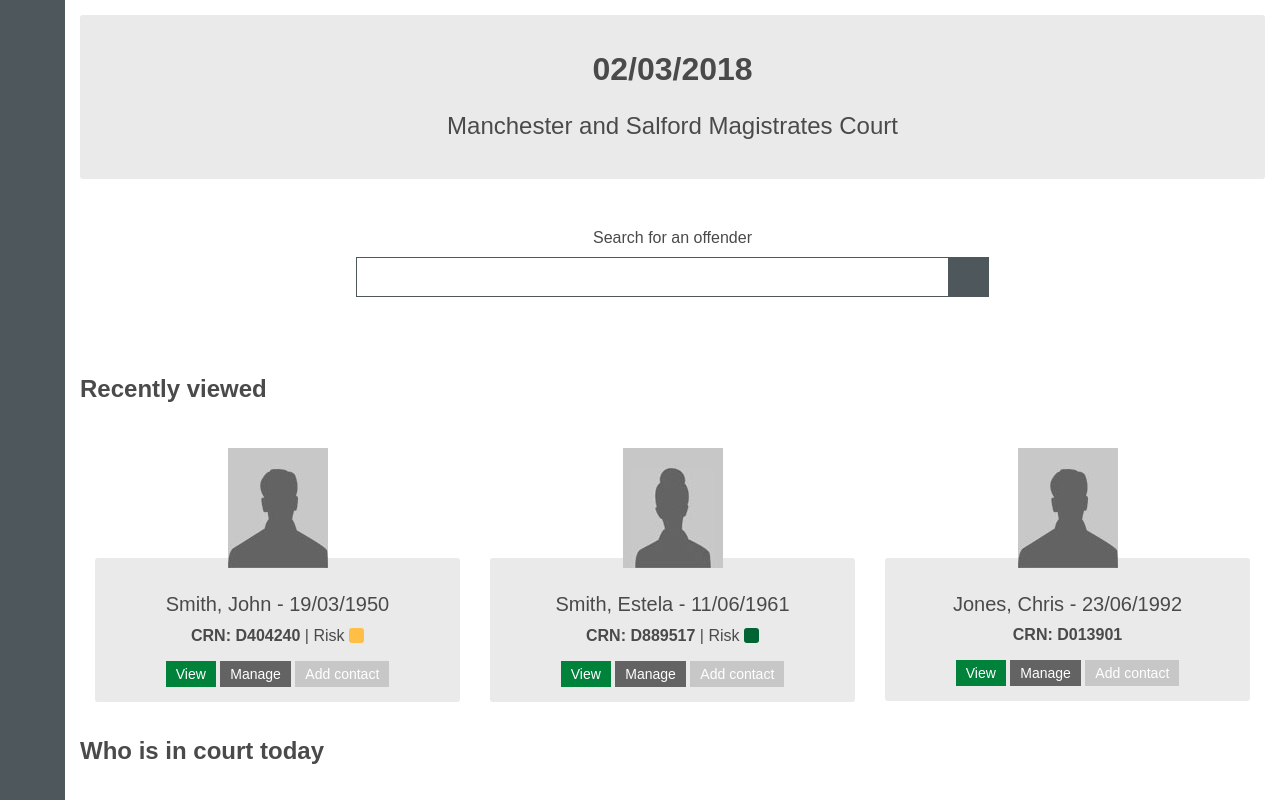
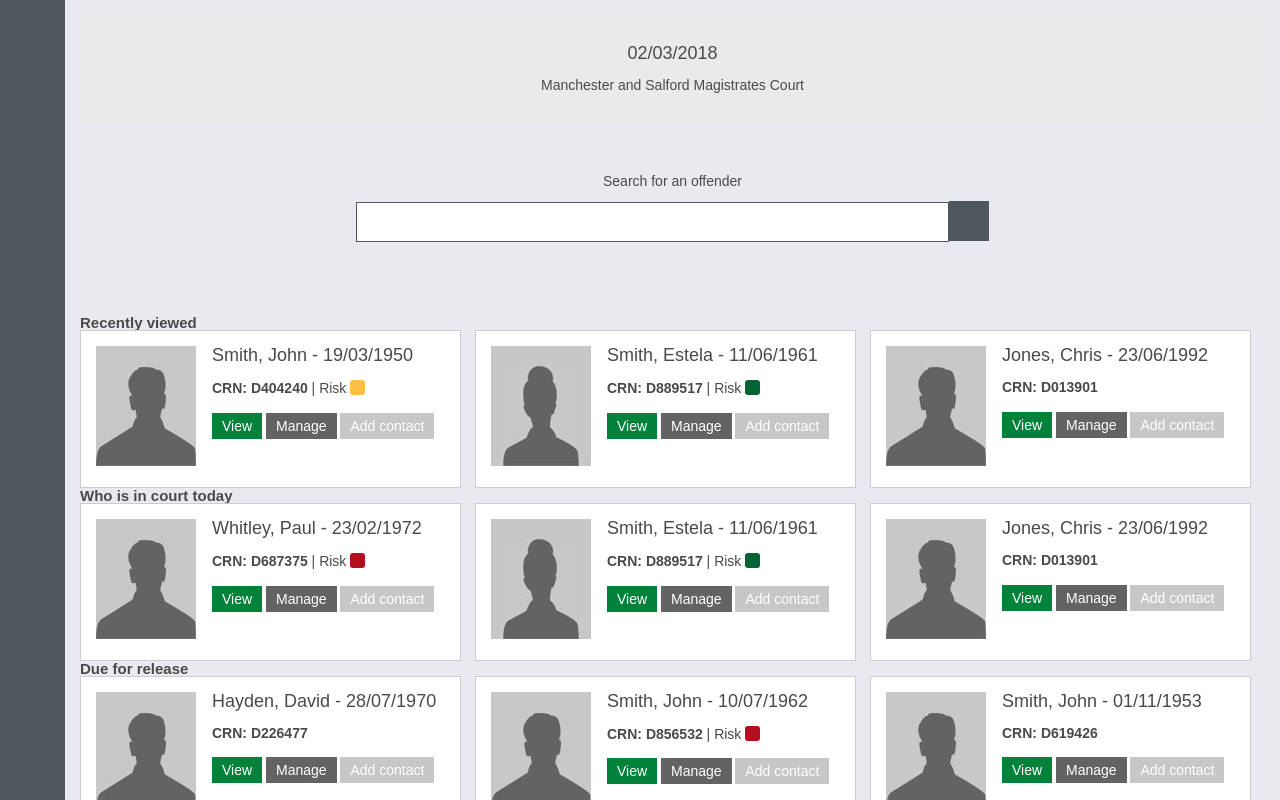
Before and after one commit to ministryofjustice/new-probation-services, a React (Create React App) app: page / in a window 1280 px wide. Shown: the top 800 px of the page. Built offline with nearby package versions, Linux system fonts and the light colour scheme; a web font is replaced by a local one.

Commit message:
Init commit

```diff
--- a/package.json
+++ b/package.json
@@ -46,9 +46,9 @@
     "flow-bin": "0.66.0",
     "husky": "0.14.3",
     "lint-staged": "7.0.0",
-    "node-sass-chokidar": "0.0.3",
+    "node-sass-chokidar": "1.0.1",
     "npm-run-all": "4.1.2",
-    "prettier": "1.11.0",
+    "prettier": "1.11.1",
     "react-test-renderer": "16.2.0",
     "sinon": "4.4.2"
   }
--- a/src/index.scss
+++ b/src/index.scss
@@ -24,3 +24,6 @@
 @import './styles/panel';
 @import './styles/timeline';
 @import './styles/typography';
+
+@import './styles/container';
+@import './styles/images';
--- a/src/scenes/current-cases/components/OffenderPanel.js
+++ b/src/scenes/current-cases/components/OffenderPanel.js
@@ -22,11 +22,18 @@
     const offender = this.props.data;
 
     return (
-      <div className="padding">
-        <div className="photo-holder inline">
+      <div className="primary-container space-between">
+        <table role="presentation">
+          <tbody>
+            <tr>
+              <td>
                 <img
+                  className="image-offender"
                   alt={
-              'Photograph of ' + offender.SURNAME + ', ' + offender.FIRST_NAME
+                    'Photograph of ' +
+                    offender.SURNAME +
+                    ', ' +
+                    offender.FIRST_NAME
                   }
                   src={
                     offender.GENDER_ID === 545
@@ -34,14 +41,17 @@
                       : '/images/placeholder_f.jpg'
                   }
                 />
-        </div>
-        <div className="panel header">
-          <p className="text-medium no-margin-bottom">
-            {offender.SURNAME + ', ' + offender.FIRST_NAME} -{' '}
-            {Utils.pipeDate(offender.DATE_OF_BIRTH_DATE)}
-          </p>
+              </td>
+              <td>
+                <h1>
+                  {offender.SURNAME +
+                    ', ' +
+                    offender.FIRST_NAME +
+                    ' - ' +
+                    Utils.pipeDate(offender.DATE_OF_BIRTH_DATE)}
+                </h1>
                 <p className="margin-top small">
-            <span className="text-extra-bold">CRN: {offender.CRN}</span>
+                  <span className="text-x-bold">CRN: {offender.CRN}</span>
 
                   {offender.CURRENT_HIGHEST_RISK_COLOUR !== null && (
                     <span id="risk">
@@ -65,7 +75,10 @@
                 </button>{' '}
                 <button className="tiny inline-secondary">Manage</button>{' '}
                 <button className="tiny">Add contact</button>
-        </div>
+              </td>
+            </tr>
+          </tbody>
+        </table>
       </div>
     );
   }
--- a/src/scenes/search/components/Result.js
+++ b/src/scenes/search/components/Result.js
@@ -169,7 +169,7 @@
               </td>
               <td>
                 {!restricted && (
-                  <span className="text-large">
+                  <h1>
                     <Highlighter
                       highlightClassName="highlight"
                       searchWords={searched}
@@ -182,15 +182,15 @@
                         Utils.pipeDate(data.DATE_OF_BIRTH_DATE)
                       }
                     />
-                  </span>
+                  </h1>
                 )}
 
                 {!!restricted && (
-                  <span className="text-large">
+                  <h1>
                     {data.CURRENT_RESTRICTION
                       ? 'Restricted information'
                       : 'Excluded information'}
-                  </span>
+                  </h1>
                 )}
 
                 <p className="no-margin bottom">
--- a/src/scenes/search/components/Search.js
+++ b/src/scenes/search/components/Search.js
@@ -286,7 +286,7 @@
             this.state.hits <= 0 && <div>&nbsp;</div>}
         </div>
         <div>
-          <h2>
+          <p className="text-grey">
             {this.state.searchParams.length > 0 &&
               this.state.hits !== -1 && (
                 <span>
@@ -305,7 +305,7 @@
                   )}
                 </span>
               )}{' '}
-          </h2>
+          </p>
 
           {this.state.serverError && (
             <p className="error-message">
--- a/src/styles/_base.scss
+++ b/src/styles/_base.scss
@@ -1,3 +1,5 @@
+@import 'palette';
+
 *,
 *:before,
 *:after {
@@ -12,7 +14,7 @@
   margin: 0;
   padding: 0;
   font-family: sans-serif;
-  background: white;
+  background: $app-bg;
   color: $body-text;
   font-weight: 200;
 }
--- a/src/styles/_colours.scss
+++ b/src/styles/_colours.scss
@@ -33,3 +33,5 @@
 $risk-green: #006435;
 $risk-yellow: #ffbf47;
 $risk-red: #b10e1e;
+
+$text-grey: #9b9b9b;
--- /dev/null
+++ b/src/styles/_container.scss
@@ -0,0 +1,12 @@
+@import 'palette';
+@import 'spacing';
+
+.primary-container {
+  background: $primary-card-bg;
+  border: $primary-borders 1px solid;
+  padding: 0 $standard-space;
+
+  &.space-between {
+    margin-right: $standard-space;
+  }
+}
--- /dev/null
+++ b/src/styles/_images.scss
@@ -0,0 +1,5 @@
+@import 'spacing';
+
+.image-offender {
+  margin: $standard-space $standard-space $standard-space 0;
+}
--- /dev/null
+++ b/src/styles/_palette.scss
@@ -0,0 +1,52 @@
+$app-header: #1f2555;
+$app-search: #344780;
+$app-bg: #e8eaef;
+
+$primary-content: #10132e;
+$primary-labels: #626475;
+$primary-borders: #cacdd6;
+$primary-bg: #f2f3f4;
+$primary-card-bg: #ffffff;
+$primary-interactive: #295ed9;
+$primary-interactive-hover: #f3f6fc;
+$primary-interactive-selected: #eaeffa;
+
+$dark-red: #a6020d;
+$red: #d91c29;
+$light-red: #ffd9db;
+
+$dark-orange: #c44500;
+$orange: #fd6000;
+$light-orange: #ffe0cc;
+
+$dark-yellow: #cc8914;
+$yellow: #feb53a;
+$light-yellow: #ffeccc;
+
+$dark-olive: #7f9f00;
+$olive: #a9d400;
+$light-olive: #eef2da;
+
+$dark-green: #006624;
+$green: #20aa50;
+$light-green: #daf2e3;
+
+$dark-teal: #00647d;
+$teal: #179595;
+$light-teal: #c3e6e6;
+
+$dark-blue: #113da6;
+$blue: #295ed9;
+$light-blue: #e6edff;
+
+$dark-purple: #202a79;
+$purple: #2b38a1;
+$light-purple: #d9ddff;
+
+$dark-magenta: #a9085b;
+$magenta: #e10b81;
+$light-magenta: #ffd9ee;
+
+$dark-grey: #3a3c4d;
+$grey: #585b73;
+$light-grey: #cfd1e6;
--- /dev/null
+++ b/src/styles/_spacing.scss
@@ -0,0 +1,9 @@
+@function space($num) {
+  @return (7 * $num) + px;
+}
+
+$quarter-space: space(0.5);
+$half-space: space(1);
+$standard-space: space(2);
+$double-space: space(4);
+$triple-space: space(6);
--- a/src/styles/_typography.scss
+++ b/src/styles/_typography.scss
@@ -1,68 +1,73 @@
-h1 {
-  font-size: 24px;
+@import 'spacing';
+@import 'palette';
 
-  &.text-large {
-    font-size: 32px;
-  }
+$body-size: 14;
+
+body {
+  font-size: $body-size + px;
+  font-weight: 400;
+  line-height: 1.4;
 }
 
-a {
-  &.blue {
-    color: $link-blue;
-  }
-  &.grey {
-    color: $sub-nav-bg;
-  }
-  &.underline {
-    text-decoration: underline;
-  }
-  &.active-nav {
-    padding-bottom: 3px;
-    border-bottom: 5px solid $link-blue;
-  }
+h1,
+h2,
+h3,
+h4,
+h5,
+h6 {
+  margin: 0;
+  line-height: 1;
+}
+
+h1 {
+  font-size: ($body-size + 4) + px;
+  font-weight: 400;
+  margin: $standard-space 0;
+}
+
+h2,
+h3 {
+  font-size: ($body-size + 1) + px;
+  font-weight: 600;
+}
+
+h4 {
+  font-size: $body-size + px;
+  font-weight: 600;
+  text-transform: uppercase;
+}
+
+h5,
+h6 {
+  font-size: $body-size + px;
+  font-weight: 700;
 }
 
 hr {
-  border: 1px solid $panel-header;
-  margin: 0 15px;
+  border: 1px solid $primary-borders;
+  margin: 0 $double-space;
 }
 
 mark {
-  background-color: $highlight;
-}
-
-.phase-tag {
-  background: $phase-banner;
-  padding: 5px 10px;
-  font-size: 14px;
-  font-weight: 400;
-  color: white;
-  @include fade-in;
-
-  &.prototype {
-    background: $phase-banner-prototype;
-  }
+  background-color: $light-yellow;
 }
 
 .text-large {
-  font-size: 24px;
+  font-size: ($body-size + 3) px;
 }
 
-.text-medium {
-  font-size: 20px;
+.text-x-large {
+  font-size: ($body-size + 5) px;
 }
 
-.text-small {
-  font-size: 12px;
+.text-xx-large {
+  font-size: ($body-size + 10) px;
 }
 
 .text-bold {
-  font-weight: 400;
+  font-weight: 700;
 }
 
-.text-extra-bold {
-  font-weight: 600;
+.text-x-bold {
+  font-weight: 800;
 }
-
-.highlight {
-}
```
Also changed, not shown: 1 other file (tests, documents, lock files or other folders). Lines whose indentation alone changed are shown as unchanged.
